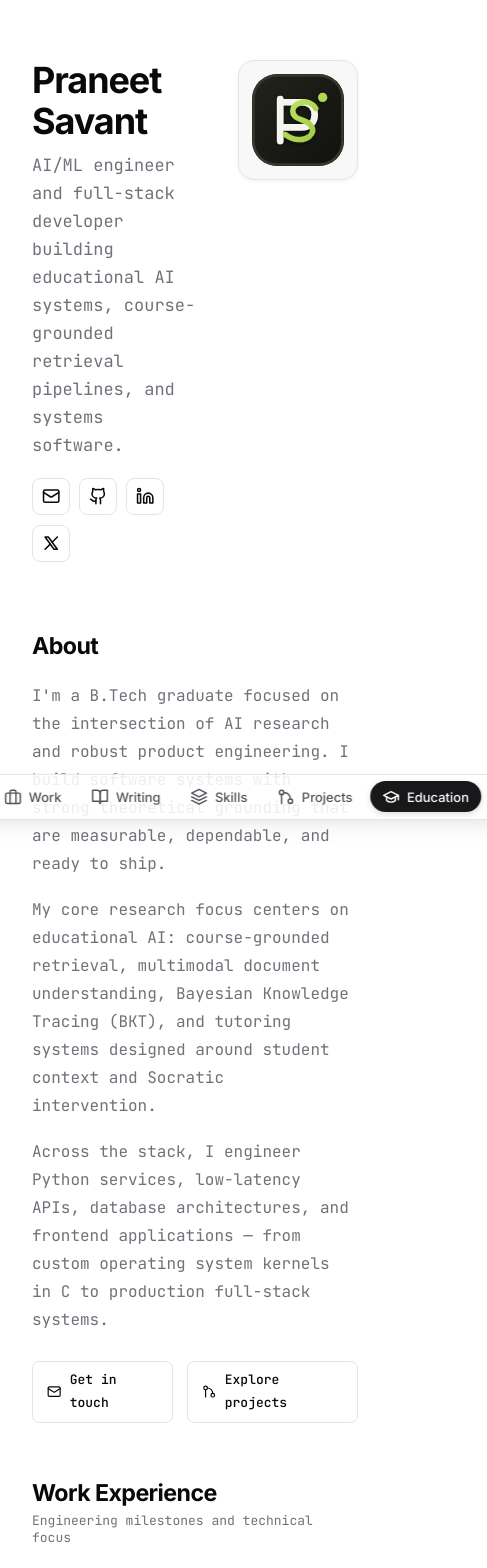
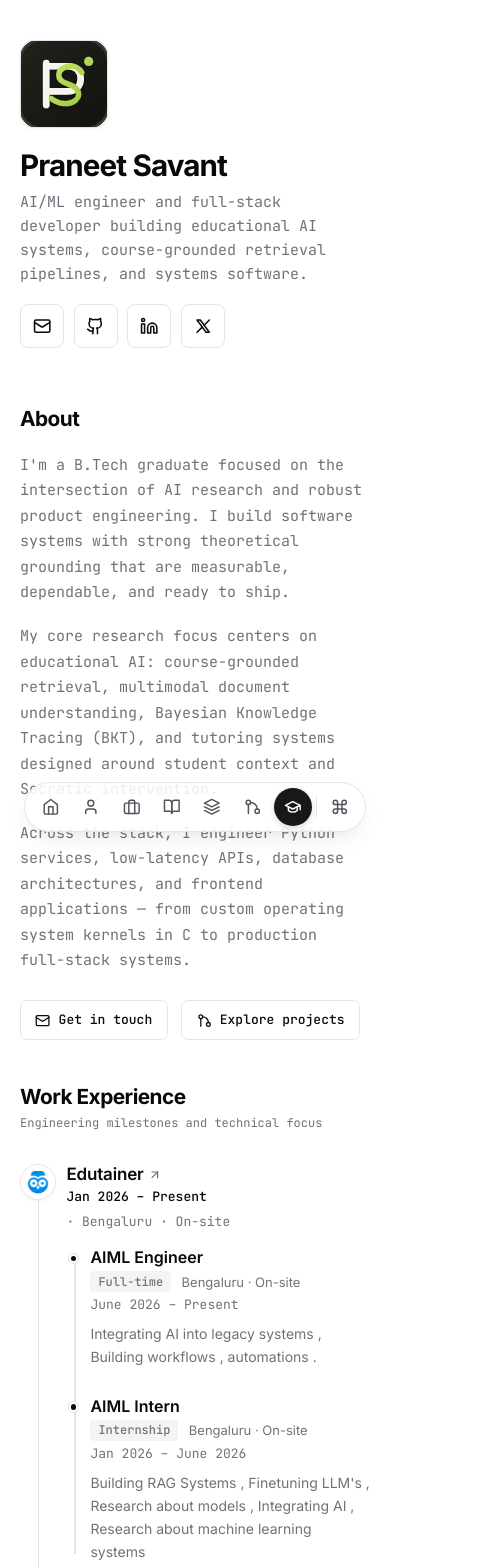
Before and after one commit to PraneetNS/Portfolio, a React (Vite) app: page / in a window 390 px wide. Shown: the top 1568 px of the page, 487 px wide, since content can reach past the window. Built offline with nearby package versions, Linux system fonts and the light colour scheme.

Commit message:
feat(mobile): add comprehensive responsive overrides, safe-area padding, and modal scroll lock

```diff
--- a/index.html
+++ b/index.html
@@ -2,7 +2,7 @@
 <html lang="en">
   <head>
     <meta charset="UTF-8" />
-    <meta name="viewport" content="width=device-width, initial-scale=1.0" />
+    <meta name="viewport" content="width=device-width, initial-scale=1.0, viewport-fit=cover" />
     <meta name="theme-color" content="#ffffff" />
     <meta name="description" content="Praneet Savant — AI Engineer & Full-Stack Developer building educational AI systems, course-grounded retrieval pipelines, and thoughtful software." />
     <link rel="canonical" href="https://praneetsavant.in/" />
--- a/src/app/App.tsx
+++ b/src/app/App.tsx
@@ -552,6 +552,15 @@ export function App() {
       setCommandQuery('')
     }
   }, [commandOpen])
+
+  // Lock body scroll when command palette is open on mobile/touch
+  useEffect(() => {
+    document.body.style.overflow = commandOpen ? 'hidden' : ''
+    return () => {
+      document.body.style.overflow = ''
+    }
+  }, [commandOpen])
+
 
   // 3. Filtered skills computation
   const skillCategories = useMemo(() => {
--- a/src/app/portfolio.css
+++ b/src/app/portfolio.css
@@ -1294,3 +1294,206 @@
 .portfolio-footer a:hover {
   text-decoration: underline;
 }
+
+/* ==================================================
+   MOBILE / RESPONSIVE OVERRIDES
+   Paste at the VERY BOTTOM of src/app/portfolio.css
+   (must come after the base rules so it wins).
+   ================================================== */
+
+html {
+  -webkit-text-size-adjust: 100%;
+  -webkit-tap-highlight-color: transparent;
+}
+
+body {
+  overflow-x: hidden; /* safety net; fix the real cause if you see sideways scroll */
+}
+
+.hero-name,
+.hero-headline,
+.about-content,
+.timeline-desc,
+.writing-card-title,
+.project-card-desc,
+.command-item-left span {
+  overflow-wrap: anywhere;
+}
+
+/* Touch devices: no sticky hover lift on cards */
+@media (hover: none) {
+  .writing-card:hover,
+  .project-card:hover,
+  .social-btn:hover {
+    transform: none;
+    box-shadow: none;
+  }
+  .command-kbd { display: none; } /* ESC badge is useless without a keyboard */
+}
+
+/* ---------- Tablet (<= 1024px) ---------- */
+@media (max-width: 1024px) {
+  .projects-grid {
+    grid-template-columns: repeat(2, minmax(0, 1fr));
+  }
+}
+
+/* ---------- Large phone / small tablet (<= 768px) ---------- */
+@media (max-width: 768px) {
+  .portfolio-shell {
+    padding: 2.5rem 1.25rem calc(7rem + env(safe-area-inset-bottom)) 1.25rem;
+    gap: 2.75rem;
+  }
+
+  .projects-grid,
+  .writing-grid {
+    grid-template-columns: minmax(0, 1fr);
+    gap: 1rem;
+  }
+
+  /* Hero: avatar on top, text below */
+  .hero-header {
+    flex-direction: column;
+    gap: 1.25rem;
+  }
+  .hero-avatar-wrap {
+    order: -1;
+    width: 5.5rem;
+    height: 5.5rem;
+    border-radius: 0.85rem;
+  }
+  .hero-name { font-size: 1.85rem; }
+  .hero-headline { font-size: 0.9375rem; line-height: 1.6; }
+
+  .about-content { font-size: 0.9375rem; line-height: 1.7; }
+  .about-actions { flex-wrap: wrap; }
+
+  .section-title { font-size: 1.3rem; }
+  .section-subtitle { font-size: 0.75rem; }
+
+  /* Writing header: stack title and actions */
+  .writing-section-header {
+    flex-direction: column;
+    align-items: stretch;
+  }
+
+  /* Dates drop under the role instead of squeezing the title */
+  .timeline-header { flex-direction: column; gap: 0.25rem; }
+  .timeline-date,
+  .education-date { white-space: normal; font-size: 0.8125rem; }
+  .education-top { flex-direction: column; gap: 0.25rem; }
+}
+
+/* ---------- Phone (<= 640px) ---------- */
+@media (max-width: 640px) {
+
+  /* Bigger touch targets */
+  .social-btn { width: 2.75rem; height: 2.75rem; }
+  .action-pill-btn,
+  .project-action-link { min-height: 2.5rem; }
+  .filter-chip { min-height: 2.25rem; }
+
+  /* Skills filter: one swipeable row instead of 5 wrapped chips */
+  .skills-filter-row {
+    flex-wrap: nowrap;
+    overflow-x: auto;
+    margin-inline: -1.25rem;
+    padding-inline: 1.25rem;
+    padding-bottom: 0.25rem;
+    scrollbar-width: none;
+    -webkit-overflow-scrolling: touch;
+  }
+  .skills-filter-row::-webkit-scrollbar { display: none; }
+  .filter-chip { flex-shrink: 0; white-space: nowrap; }
+
+  /* Timeline: reclaim horizontal space */
+  .timeline-wrapper { padding-left: 2.9rem; gap: 2rem; }
+  .timeline-node { left: -2.9rem; width: 2.25rem; height: 2.25rem; }
+  .timeline-line { left: 1.1rem; }
+  .timeline-role { font-size: 1rem; }
+  .timeline-group-company { font-size: 1.0625rem; }
+  .timeline-desc { font-size: 0.875rem; }
+
+  /* ----- DOCK -----
+     The base dock is left:50% + translateX(-50%), which caps its width at
+     ~50vw and squashes 8 items on a phone. Make it full-width and centered. */
+  .dock-container {
+    left: 0;
+    right: 0;
+    bottom: calc(0.75rem + env(safe-area-inset-bottom));
+    padding: 0 0.5rem;
+    display: flex;
+    justify-content: center;
+    transform: none;
+    animation-name: dockRevealMobile;
+  }
+  .dock-pill {
+    max-width: 100%;
+    gap: 2px;
+    padding: 0.3rem 0.4rem;
+    overflow-x: auto;
+    scrollbar-width: none;
+  }
+  .dock-pill::-webkit-scrollbar { display: none; }
+  .dock-label { display: none; }           /* icons only */
+  .dock-item {
+    width: 2.4rem;
+    height: 2.4rem;
+    padding: 0;
+    justify-content: center;
+    flex-shrink: 0;
+  }
+  .dock-divider { margin: 0 0.1rem; flex-shrink: 0; }
+
+  /* ----- COMMAND PALETTE ----- */
+  .command-overlay { padding: 3.5rem 0.75rem 0.75rem 0.75rem; }
+  .command-card { border-radius: 0.85rem; }
+  .command-input-row { padding: 0.85rem 1rem; }
+  .command-input { font-size: 16px; }       /* <16px makes iOS Safari zoom on focus */
+  .command-list { max-height: min(22rem, 55dvh); }
+  .command-item { padding: 0.8rem 0.75rem; }
+  .command-item-left { min-width: 0; }
+  .command-item-left span { white-space: normal; line-height: 1.35; }
+
+  /* Footer */
+  .portfolio-footer { flex-direction: column; align-items: flex-start; }
+}
+
+@keyframes dockRevealMobile {
+  0%, 80% {
+    opacity: 0;
+    transform: translateY(20px);
+    pointer-events: none;
+  }
+  96%, 100% {
+    opacity: 1;
+    transform: none;
+    pointer-events: auto;
+  }
+}
+
+/* ---------- Small phones (<= 380px) ---------- */
+@media (max-width: 380px) {
+  .portfolio-shell { padding-inline: 1rem; }
+  .skills-filter-row { margin-inline: -1rem; padding-inline: 1rem; }
+  .hero-name { font-size: 1.65rem; }
+  .dock-item { width: 2.25rem; height: 2.25rem; }
+}
+
+/* ---------- Reduced motion ---------- */
+@media (prefers-reduced-motion: reduce) {
+  .intro-overlay,
+  .intro-center-hero,
+  .intro-hero-tagline,
+  .portfolio-shell,
+  .dock-container,
+  .hero-avatar-wrap {
+    animation: none !important;
+    opacity: 1 !important;
+    transform: none !important;
+  }
+  .dock-container { transform: translateX(-50%) !important; }
+}
+@media (prefers-reduced-motion: reduce) and (max-width: 640px) {
+  .dock-container { transform: none !important; }
+}
```
